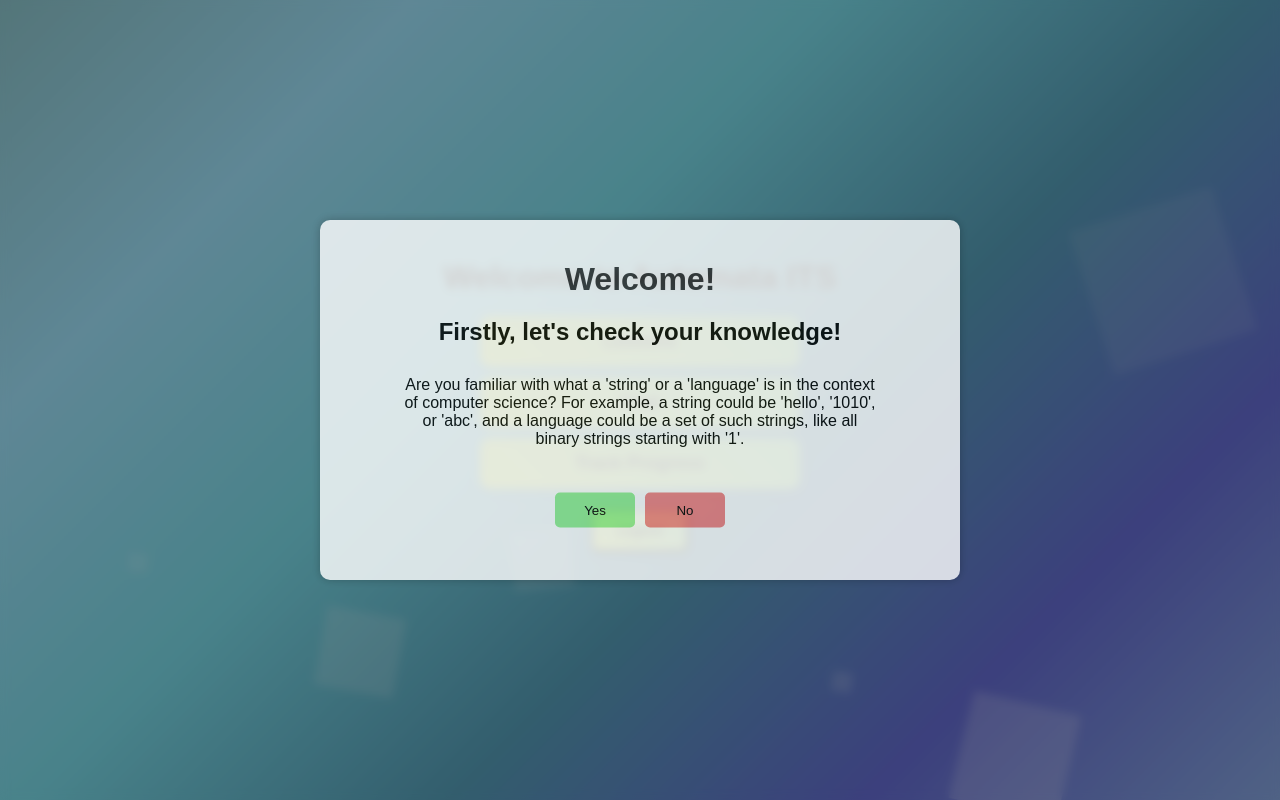
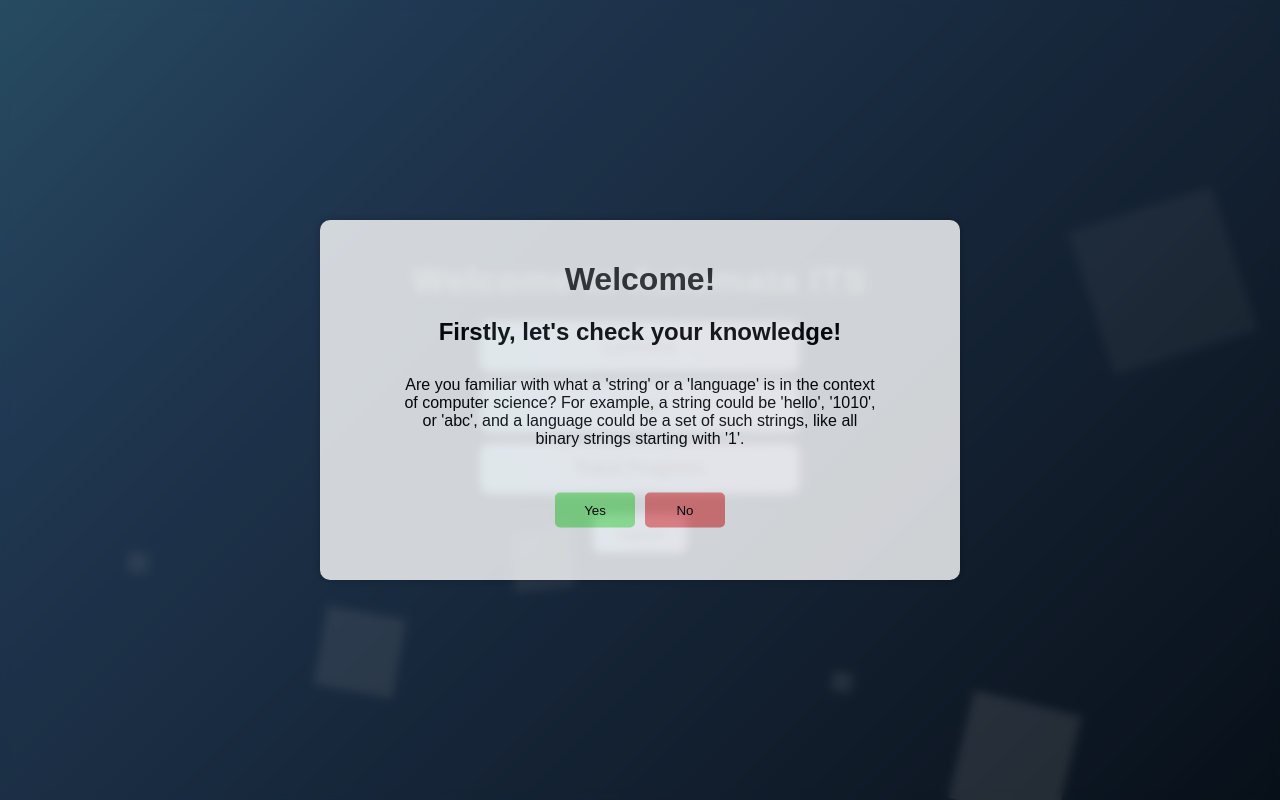
Before and after one commit to youssefmetwalli/ITS-FA, a Flask app: page / in a window 1280 px wide. Run offline with Flask 3, Linux system fonts and the light colour scheme; the visitor is signed in with stand-in values (Sample User, id 1); parts of the project's set-up code (start-up, migrations or seed data) failed here and were passed over; some libraries are stand-ins or nearby versions.

Commit message:
ui makeover

```diff
--- a/static/css/styles.css
+++ b/static/css/styles.css
@@ -17,7 +17,7 @@
 
 /* Apply animated background to the body */
 body {
-    background: linear-gradient(-45deg, #85a4de, #646bd0, #559cb6, #79d9e6, #9ee1f9, #8cc4cb);
+    background: linear-gradient(-45deg, #0D1B2A, #1A2C42, #233C5A, #2D4D72, #375F8A, #417FA2);
     background-size: 400% 400%;
     animation: colorChange 22s ease infinite;
     background-attachment: fixed;
@@ -125,6 +125,21 @@ h1 {
     color: #333;
 }
 
+.welcome-heading {
+    font-size: 2.2rem;
+    font-weight: bold;
+    text-align: center;
+    /* Create a subtle pastel gradient for the text */
+    background: linear-gradient(45deg, #e7f7ff, #b0eeff);
+    -webkit-background-clip: text;
+    -webkit-text-fill-color: transparent;
+    /* Add a slight drop shadow for depth */
+    text-shadow: 0 2px 5px rgba(0, 0, 0, 0.3);
+    /* Extra spacing for a clean, modern feel */
+    letter-spacing: 1px;
+    margin-bottom: 20px;
+}
+
 ul {
     list-style-type: none;
     padding: 0;
@@ -140,18 +155,20 @@ li {
     margin: 10px 5px;
     text-decoration: none;
     font-weight: bold;
-    color: #5a5959;
-    background: linear-gradient(45deg, #d4fc79, #96e6a1);
+    color: #565454; /* White text for contrast */
+    background: linear-gradient(45deg, #9fdfff, #beb9f0); /* Aqua → Mint */
     border-radius: 8px;
+    box-shadow: 0 4px 10px rgba(0, 0, 0, 0.15);
     transition: background 0.3s ease, transform 0.2s ease, box-shadow 0.2s ease;
-    box-shadow: 0 4px 10px rgba(0, 0, 0, 0.1);
 }
 
 .button:hover {
-    background: linear-gradient(45deg, #96e6a1, #d4fc79);
+    /* Reverse the gradient and add a lift effect */
+    background: linear-gradient(45deg, #84fab0, #8fd3f4);
     transform: translateY(-3px);
-    box-shadow: 0 6px 12px rgba(0, 0, 0, 0.15);
+    box-shadow: 0 6px 12px rgba(0, 0, 0, 0.2);
 }
+
 
 .button:focus,
 .button:active {
@@ -159,7 +176,26 @@ li {
     box-shadow: 0 0 0 3px rgba(150, 230, 160, 0.5);
 }
 
+.button {
+    display: inline-block;
+    padding: 12px 24px;
+    margin: 10px 5px;
+    text-decoration: none;
+    border: none;
+    font-weight: bold;
+    color: #565454; /* White text for contrast */
+    background: linear-gradient(45deg, #9fdfff, #beb9f0); /* Aqua → Mint */
+    border-radius: 8px;
+    box-shadow: 0 4px 10px rgba(0, 0, 0, 0.15);
+    transition: background 0.3s ease, transform 0.2s ease, box-shadow 0.2s ease;
+}
 
+.button:hover {
+    /* Reverse the gradient and add a lift effect */
+    background: linear-gradient(45deg, #84fab0, #8fd3f4);
+    transform: translateY(-3px);
+    box-shadow: 0 6px 12px rgba(0, 0, 0, 0.2);
+}
 
 
 .header-container {
@@ -187,7 +223,7 @@ li {
 }
 
 .module-container {
-    background-color: rgba(255, 255, 255, 0.8);
+    background-color: white;
     border-radius: 10px;
     padding: 20px;
     margin: 0 auto;
@@ -197,7 +233,7 @@ li {
 .info-container {
     margin: 20px auto;
     max-width: 80%;
-    background-color: rgba(255, 255, 255, 0.8);
+    background-color: white;
     border-left: 4px solid #32acaa;
     padding: 15px 20px;
     border-radius: 8px;
--- a/templates/chat.html
+++ b/templates/chat.html
@@ -150,6 +150,12 @@
             color: #000;
             margin-left: 0;
             margin-right: 0;
+        }
+
+        .button {
+            font-weight: bold;
+            color: #5a5959;
+            background: linear-gradient(45deg, #d4fc79, #96e6a1);
         }
     </style>
 </head>
--- a/templates/course.html
+++ b/templates/course.html
@@ -140,7 +140,9 @@
         }
 
         .button {
-            color: rgb(47, 45, 45)
+            font-weight: bold;
+            color: #5a5959;
+            background: linear-gradient(45deg, #d4fc79, #96e6a1);
         }
     </style>
 </head>
--- a/templates/index.html
+++ b/templates/index.html
@@ -231,13 +231,13 @@
     </div>
 
     <div class="landing-container">
-        <h1>Welcome to Automata ITS</h1>
+        <h1 class="welcome-heading">Welcome to Automata ITS</h1>
         <a class="button" href="{{ url_for('course_page') }}">Lessons</a>
         <a class="button" href="/chat">Chat</a>
         <a class="button" href="{{ url_for('track_progress') }}">Track Progress</a>
         <!-- Logout button, handled by JavaScript -->
         <button class="button" onclick="logout()"
-            style="background-color: #F08080; color: rgb(54, 54, 54); font-style:italic;">Logout</button>
+            style="font-style:italic;">Logout</button>
     </div>
 
     <script>
```
Also changed, not shown: templates/lesson_detail.html (deleted, +0 -21 lines).
